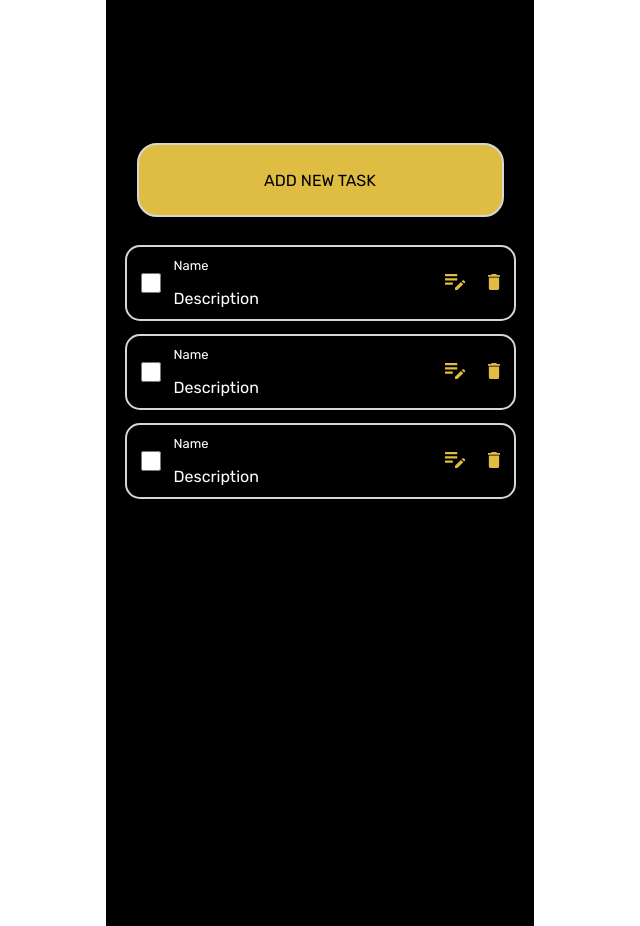
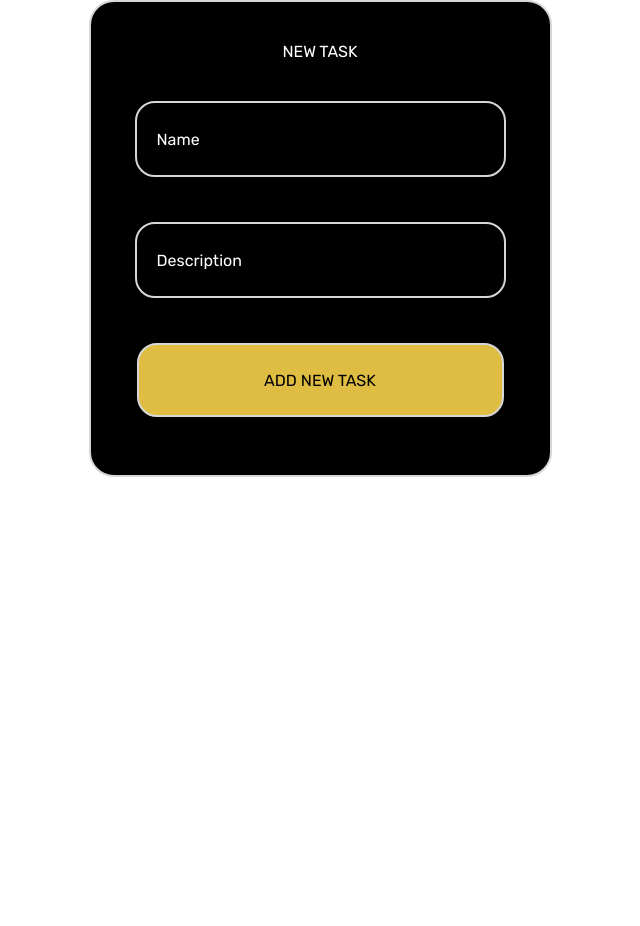
Before and after one commit to makarichevalm/course-project-operating-systems, a React (Vite) app: page / in a window 1280 px wide. Shown: the whole page, without its empty margins (320-960 px from the left). After the commit the page ends 800 px from the top, so only its background shows below. Built offline with nearby package versions, Linux system fonts and the light colour scheme.

Commit message:
add form

```diff
--- a/src/App.jsx
+++ b/src/App.jsx
@@ -1,9 +1,12 @@
 import './App.css';
 
-import MainPage from '@pages/MainPage/MainPage';
+import FormAdd from '@components/FormAdd/FormAdd';
+
+// import MainPage from '@pages/MainPage/MainPage';
 
 function App() {
-    return <MainPage />;
+    return <FormAdd />;
+    // return <MainPage />;
 }
 
 export default App;
--- a/src/components/BodyComponent/Body.jsx
+++ /dev/null
@@ -1,3 +0,0 @@
-export function Body() {
-    return <div>Компонент тела страницы</div>;
-}
--- a/src/components/BodyComponent/index.js
+++ /dev/null
@@ -1 +0,0 @@
-export { Body as default } from './Body';
--- a/src/components/Button/Button.css
+++ b/src/components/Button/Button.css
@@ -1,9 +1,6 @@
 @import url('https://fonts.googleapis.com/css2?family=Rubik&display=swap');
 .but_main {
     background-color: #dfbd43;
-    width: 367px;
-    height: 74px;
-    margin-top: 143px;
     margin-bottom: 15px;
     border: 2px solid #d6d6d6;
     border-radius: 20px;
--- a/src/components/Button/Button.jsx
+++ b/src/components/Button/Button.jsx
@@ -1,8 +1,12 @@
 import './Button.css';
 
-function Button({ text, onClick }) {
+function Button({ text, onClick, width, height }) {
     return (
-        <button className="but_main" onClick={onClick}>
+        <button
+            className="but_main"
+            onClick={onClick}
+            style={{ height, width }}
+        >
             {text}
         </button>
     );
--- /dev/null
+++ b/src/components/FormAdd/FormAdd.css
@@ -0,0 +1,22 @@
+@import url('https://fonts.googleapis.com/css2?family=Rubik&display=swap');
+.all{
+    display: flex;
+    align-items: center;
+    justify-content: center;
+}
+.form{
+    background-color: black;
+    text-align: center;
+    height: 473px;
+    width: 459px;
+    border-radius: 25px;
+    border: 2px solid #d6d6d6;
+}
+.nameForm{
+    text-transform: uppercase;
+    font-family: 'Rubik';
+    color: #FFFFFF;
+    font-size: 16px;
+    margin: 40px auto;
+
+}
--- /dev/null
+++ b/src/components/FormAdd/FormAdd.jsx
@@ -0,0 +1,26 @@
+import './FormAdd.css';
+
+import Button from '@components/Button/Button';
+import Input from '@components/Input/Input';
+
+function handleClick() {
+    console.log('You clicked me!');
+}
+function FormAdd() {
+    return (
+        <div className="all">
+            <div className="form">
+                <div className="nameForm">New task</div>
+                <Input name="Name" text="Name" />
+                <Input name="Desc" text="Description" />
+                <Button
+                    text="Add new task"
+                    onClick={handleClick}
+                    width="367px"
+                    height="74px"
+                />
+            </div>
+        </div>
+    );
+}
+export default FormAdd;
--- /dev/null
+++ b/src/components/Input/Input.css
@@ -0,0 +1,14 @@
+@import url('https://fonts.googleapis.com/css2?family=Rubik&display=swap');
+.inputForm{
+    width: 327px;
+    height: 72px;
+    background-color: black;
+    border: 2px solid #d6d6d6;
+    margin-bottom: 45px;
+    border-radius: 20px;
+    font-family: 'Rubik';
+    font-size: 16px;
+    color: #FFFFFF;
+    padding: 0px 20px;
+}
+::-webkit-input-placeholder {color:#FFFFFF;}
--- /dev/null
+++ b/src/components/Input/Input.jsx
@@ -0,0 +1,8 @@
+import './Input.css';
+
+function Input({ name, text }) {
+    return (
+        <input type="text" className="inputForm" id={name} placeholder={text} />
+    );
+}
+export default Input;
--- a/src/pages/MainPage/MainPage.css
+++ b/src/pages/MainPage/MainPage.css
@@ -9,3 +9,6 @@
     background-color: black;
     text-align: center;
 }
+.but{
+    margin-top: 143px;
+}
--- a/src/pages/MainPage/MainPage.jsx
+++ b/src/pages/MainPage/MainPage.jsx
@@ -10,7 +10,14 @@ function MainPage() {
     return (
         <div className="all">
             <div className="main">
-                <Button text="Add new task" onClick={handleClick} />
+                <div className="but">
+                    <Button
+                        text="Add new task"
+                        onClick={handleClick}
+                        width="387px"
+                        height="74px"
+                    />
+                </div>
                 <Task name="Name" desc="Description" />
                 <Task name="Name" desc="Description" />
                 <Task name="Name" desc="Description" />
```
